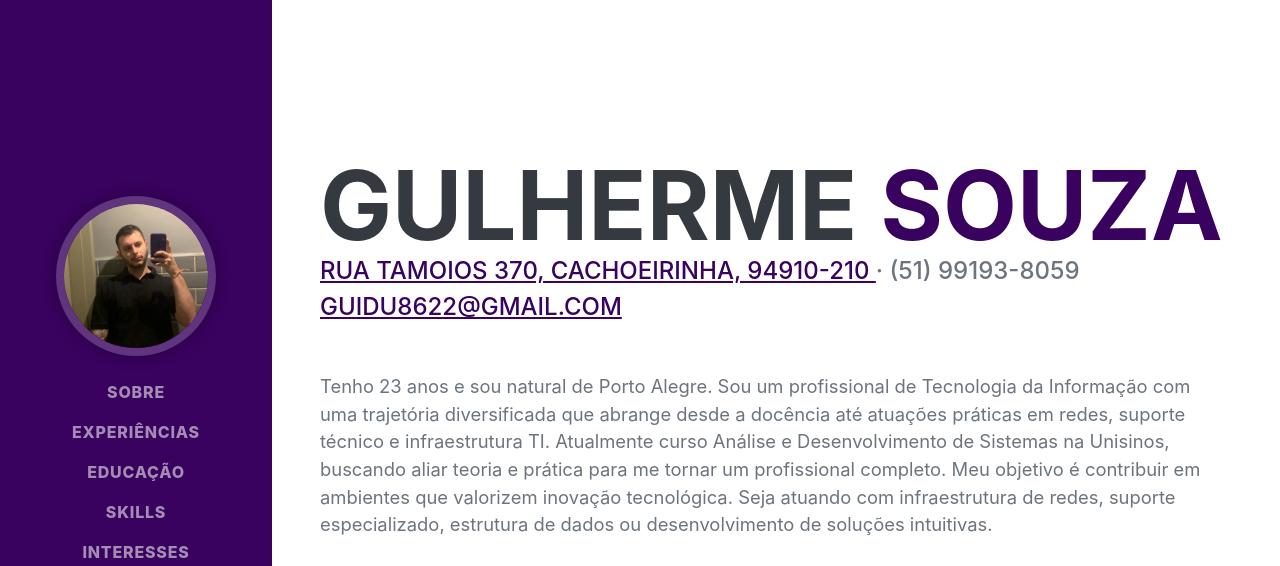
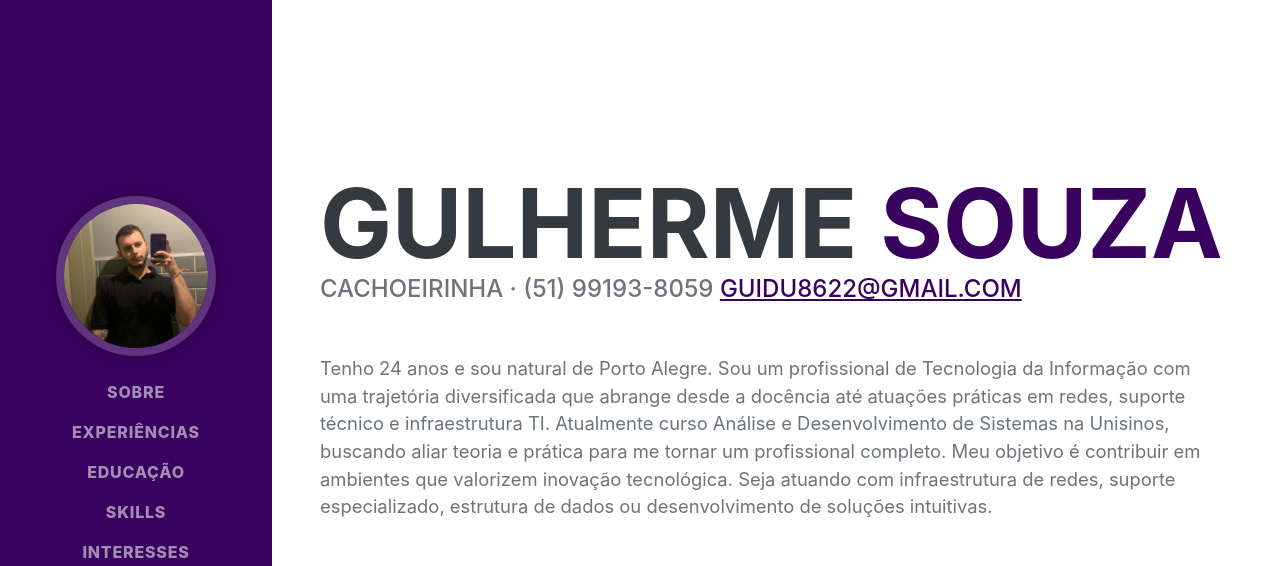
Before and after one commit to Guilherme8622/portfolio, a plain HTML site: page index.html in a window 1280 px wide. Shown: the top 566 px of the page. Drawn offline with nearby package versions, Linux system fonts and the light colour scheme; a web font is replaced by a local one.

```diff
--- a/index.html
+++ b/index.html
@@ -55,11 +55,10 @@
                         <span class="text-primary">Souza</span>
                     </h1>
                     <div class="subheading mb-5">
-                        <a href="https://www.google.com/maps/search/?api=1&query=Rua+Tamoios+370+Cachoeirinha">
-                            Rua Tamoios 370, Cachoeirinha, 94910-210 </a> · (51) 99193-8059
+                         Cachoeirinha</a> · (51) 99193-8059
                         <a href="mailto:guidu8622@gmail.com">Guidu8622@gmail.com</a>
                     </div>
-                    <p class="lead mb-5">Tenho 23 anos e sou natural de Porto Alegre. Sou um profissional de Tecnologia da Informação com uma trajetória diversificada que abrange desde a docência até atuações práticas em redes, suporte técnico e infraestrutura TI. Atualmente curso Análise e Desenvolvimento de Sistemas na Unisinos, buscando aliar teoria e prática para me tornar um profissional completo. Meu objetivo é contribuir em ambientes que valorizem inovação tecnológica. Seja atuando com infraestrutura de redes, suporte especializado, estrutura de dados ou desenvolvimento de soluções intuitivas.</p>
+                    <p class="lead mb-5">Tenho 24 anos e sou natural de Porto Alegre. Sou um profissional de Tecnologia da Informação com uma trajetória diversificada que abrange desde a docência até atuações práticas em redes, suporte técnico e infraestrutura TI. Atualmente curso Análise e Desenvolvimento de Sistemas na Unisinos, buscando aliar teoria e prática para me tornar um profissional completo. Meu objetivo é contribuir em ambientes que valorizem inovação tecnológica. Seja atuando com infraestrutura de redes, suporte especializado, estrutura de dados ou desenvolvimento de soluções intuitivas.</p>
                     <div class="social-icons">
                         <a class="social-icon" href="https://www.linkedin.com/in/guilherme-eduardo-souza-9933a7207/"><i class="fab fa-linkedin-in"></i></a>
                         <a class="social-icon" href="https://github.com/Guilherme8622?tab=repositories"><i class="fab fa-github"></i></a>
```
